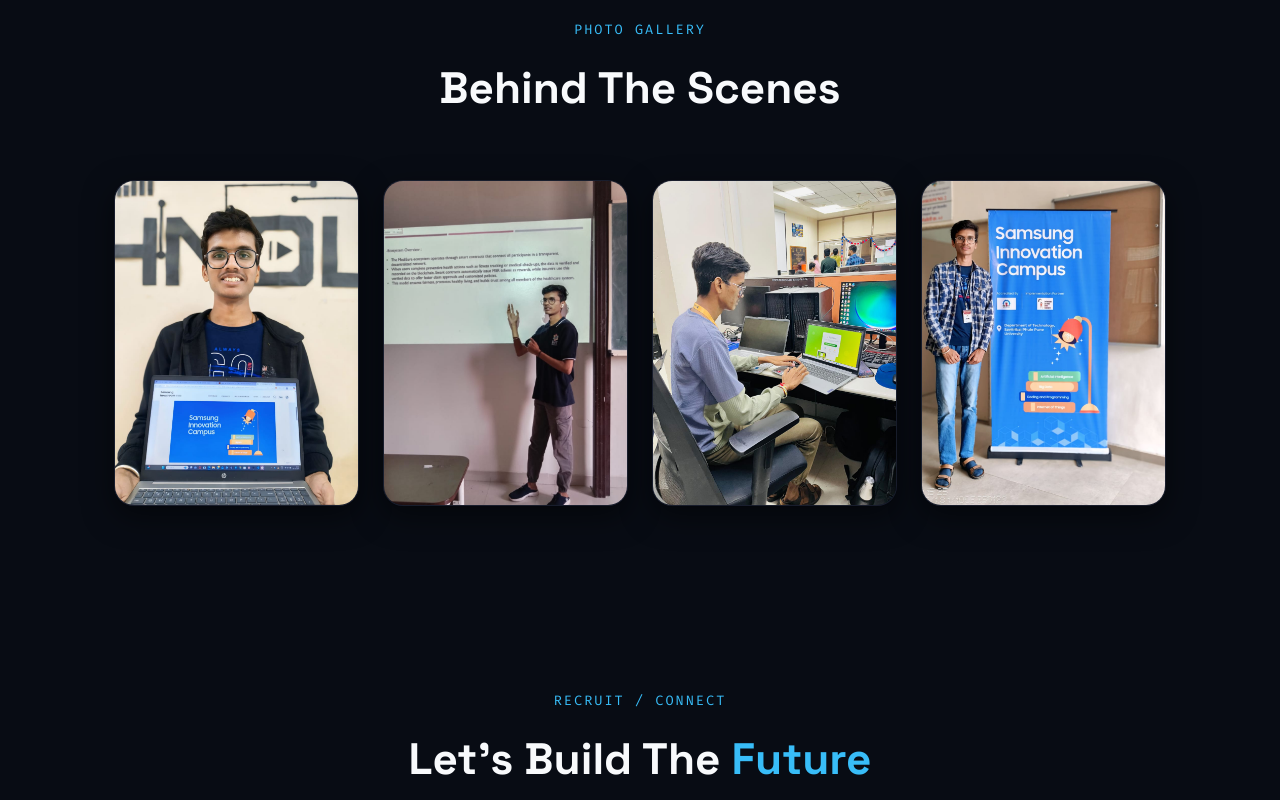
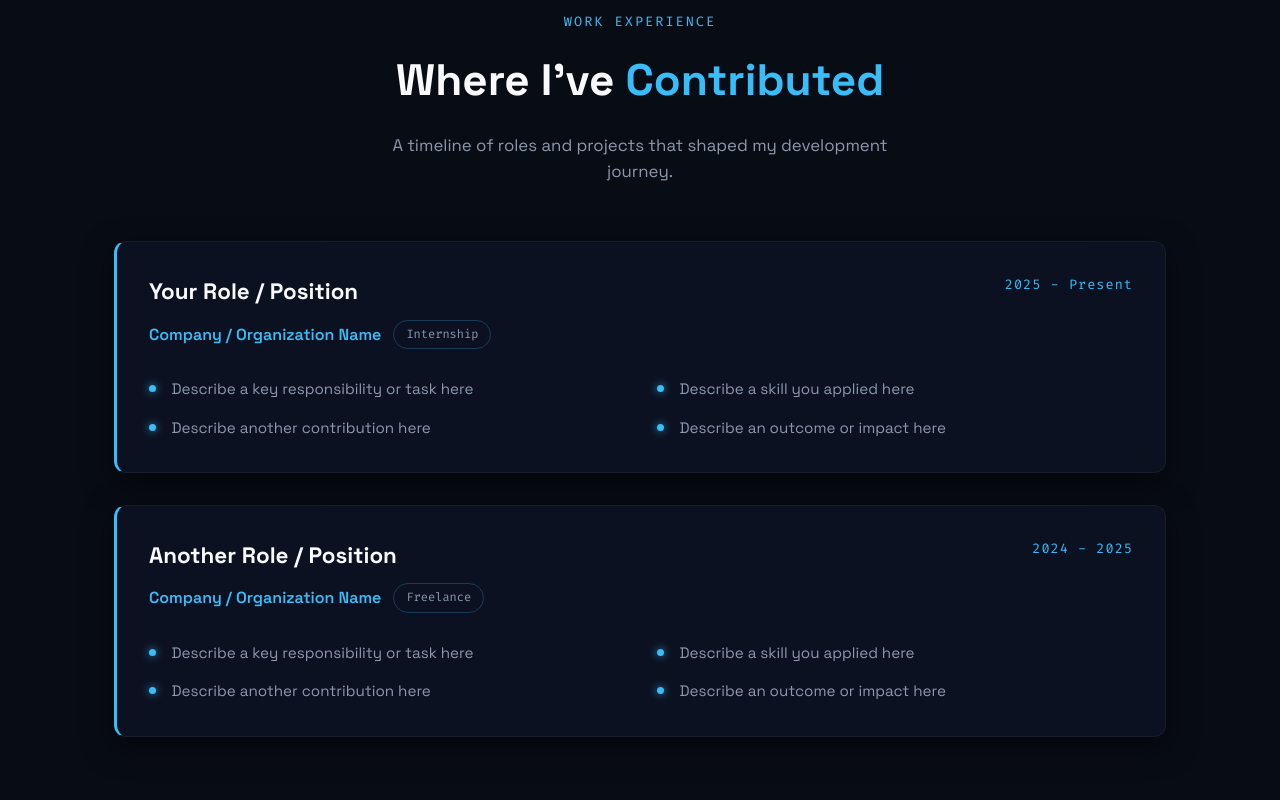
Before and after one commit to vishvajitbhagave-dev/PortfolioWebsite, a plain HTML site: page index.html in a window 1280 px wide. Shown: the part 6100-6900 px from the top of the page. Drawn offline with nearby package versions, Linux system fonts and the light colour scheme.

Commit message:
Add Work Experience section with timeline cards

```diff
--- a/index.html
+++ b/index.html
@@ -459,6 +459,69 @@
             </div>
         </section>
 
+        <!-- Work Experience Section -->
+<section class="experience section" id="experience">
+    <div class="container">
+        <div class="skills-header-center">
+            <span class="section-tag-top">WORK EXPERIENCE</span>
+            <h2 class="section-title-center">Where I've <span class="title-accent">Contributed</span></h2>
+            <p class="section-subtitle-center">A timeline of roles and projects that shaped my development journey.</p>
+        </div>
+
+        <div class="experience-timeline">
+            <!-- Experience Item 1 -->
+            <div class="glass-card experience-card">
+                <div class="exp-header">
+                    <div class="exp-title-group">
+                        <h3>Your Role / Position</h3>
+                        <div class="exp-company-row">
+                            <span class="exp-company">Company / Organization Name</span>
+                            <span class="exp-type-badge">Internship</span>
+                        </div>
+                    </div>
+                    <span class="exp-date">2025 - Present</span>
+                </div>
+
+                <div class="exp-details-grid">
+                    <ul class="exp-list">
+                        <li>Describe a key responsibility or task here</li>
+                        <li>Describe another contribution here</li>
+                    </ul>
+                    <ul class="exp-list">
+                        <li>Describe a skill you applied here</li>
+                        <li>Describe an outcome or impact here</li>
+                    </ul>
+                </div>
+            </div>
+
+            <!-- Experience Item 2 -->
+            <div class="glass-card experience-card">
+                <div class="exp-header">
+                    <div class="exp-title-group">
+                        <h3>Another Role / Position</h3>
+                        <div class="exp-company-row">
+                            <span class="exp-company">Company / Organization Name</span>
+                            <span class="exp-type-badge">Freelance</span>
+                        </div>
+                    </div>
+                    <span class="exp-date">2024 - 2025</span>
+                </div>
+
+                <div class="exp-details-grid">
+                    <ul class="exp-list">
+                        <li>Describe a key responsibility or task here</li>
+                        <li>Describe another contribution here</li>
+                    </ul>
+                    <ul class="exp-list">
+                        <li>Describe a skill you applied here</li>
+                        <li>Describe an outcome or impact here</li>
+                    </ul>
+                </div>
+            </div>
+        </div>
+    </div>
+</section>
+
         <!-- Photo Gallery Section -->
         <section class="gallery-section section" id="gallery">
             <div class="container">
--- a/style.css
+++ b/style.css
@@ -1247,6 +1247,110 @@
 }
 
 /* =====================================================
+   WORK EXPERIENCE SECTION
+===================================================== */
+.experience-timeline {
+    display: flex;
+    flex-direction: column;
+    gap: 2rem;
+    margin-top: 2rem;
+}
+
+.experience-card {
+    border-left: 3px solid var(--accent-blue);
+    position: relative;
+    overflow: hidden;
+}
+
+.exp-header {
+    display: flex;
+    justify-content: space-between;
+    align-items: flex-start;
+    flex-wrap: wrap;
+    gap: 1rem;
+    margin-bottom: 1.75rem;
+}
+
+.exp-title-group h3 {
+    font-size: 1.4rem;
+    font-weight: 700;
+    color: #f8fafc;
+    margin-bottom: 0.6rem;
+}
+
+.exp-company-row {
+    display: flex;
+    align-items: center;
+    gap: 0.75rem;
+    flex-wrap: wrap;
+}
+
+.exp-company {
+    color: var(--accent-blue);
+    font-weight: 600;
+    font-size: 1rem;
+}
+
+.exp-type-badge {
+    font-family: var(--font-code);
+    font-size: 0.75rem;
+    color: var(--text-muted);
+    border: 1px solid rgba(56, 189, 248, 0.25);
+    padding: 0.25rem 0.75rem;
+    border-radius: 50px;
+}
+
+.exp-date {
+    font-family: var(--font-code);
+    font-size: 0.85rem;
+    color: var(--accent-blue);
+    letter-spacing: 1px;
+    white-space: nowrap;
+}
+
+.exp-details-grid {
+    display: grid;
+    grid-template-columns: repeat(2, 1fr);
+    gap: 0.5rem 2rem;
+}
+
+.exp-list {
+    list-style: none;
+    display: flex;
+    flex-direction: column;
+    gap: 0.9rem;
+}
+
+.exp-list li {
+    position: relative;
+    padding-left: 1.4rem;
+    color: var(--text-muted);
+    font-size: 0.95rem;
+    line-height: 1.6;
+}
+
+.exp-list li::before {
+    content: '';
+    position: absolute;
+    left: 0;
+    top: 0.5rem;
+    width: 7px;
+    height: 7px;
+    border-radius: 50%;
+    background: var(--accent-blue);
+    box-shadow: 0 0 8px rgba(56, 189, 248, 0.8);
+}
+
+@media (max-width: 768px) {
+    .exp-details-grid {
+        grid-template-columns: 1fr;
+    }
+    .exp-header {
+        flex-direction: column;
+    }
+}
+
+/* =====================================================
    PHOTO GALLERY
 ===================================================== */
 .gallery-section {
```
